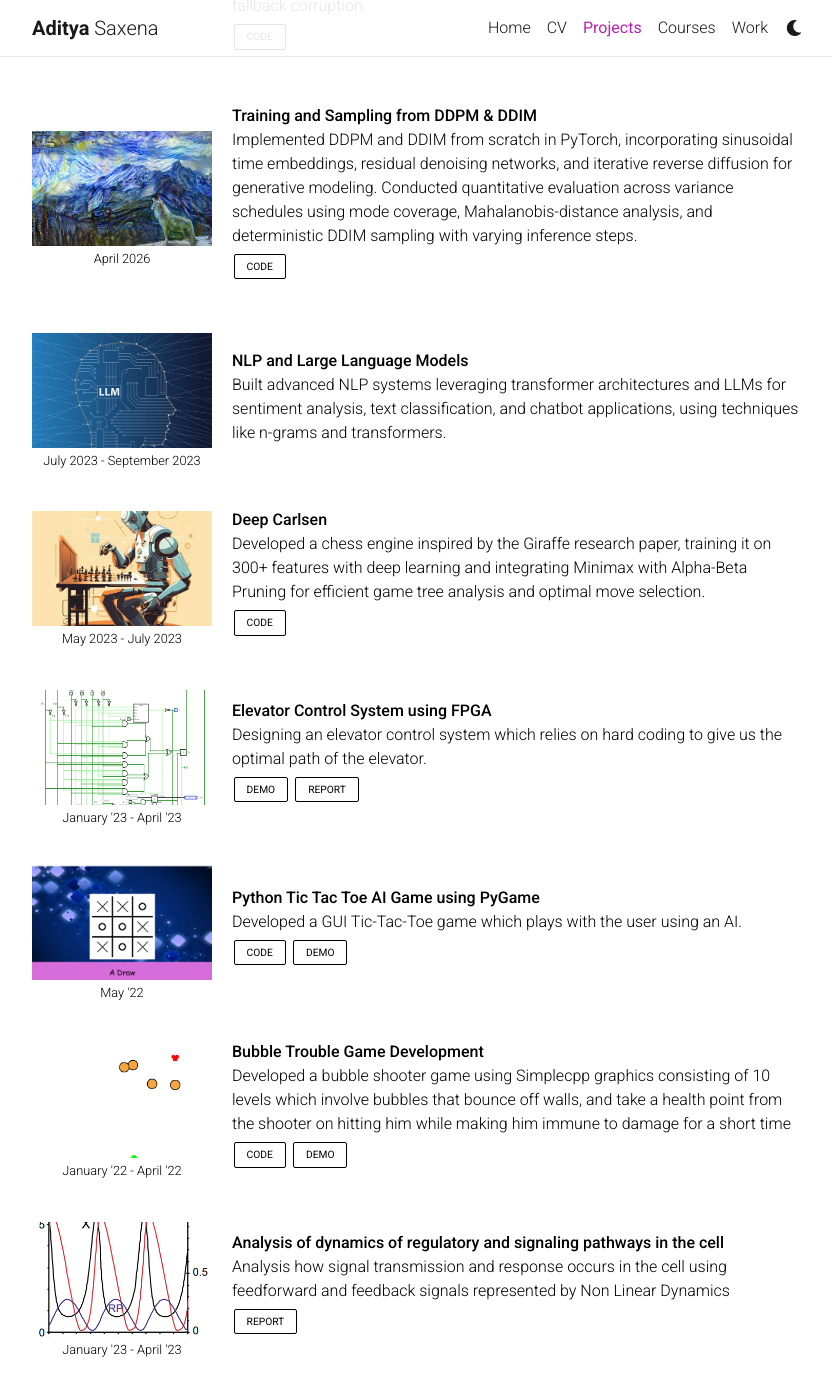
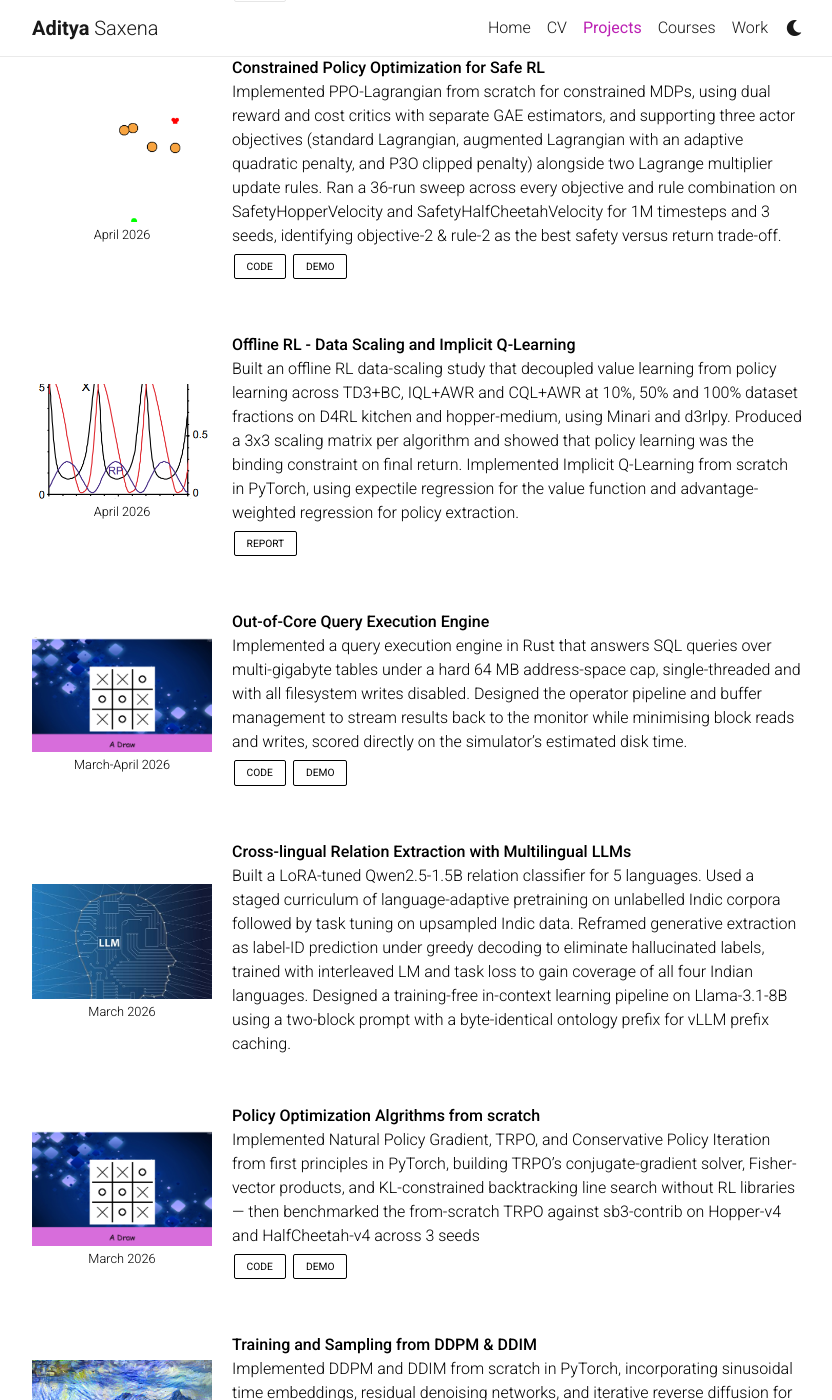
Before and after one commit to adityaaa2511/adityaaa2511.github.io, a Jekyll site: the page built from _pages/projects.md, in a window 1280 px wide and 1400 px high, scrolled down 433 px. Shown: the whole window, without its empty margins (223-1055 px from the left). Built offline with Jekyll 4.4.1, drawn with Linux system fonts in a browser that asks for light colours; nearby versions of some CDN libraries; comment, search, counter and statistics services are not loaded; a style sheet for code colours, icons or effects is not loaded; some of the changed text lies outside the part shown.

Commit message:
Added some projects

```diff
--- a/_data/projects.yml
+++ b/_data/projects.yml
@@ -3,10 +3,70 @@
     src: /assets/img/project/jpeg.png
     alt:
   date: April 2026
-  description: Distilled reasoning from Qwen2.5-7B into Qwen2.5-1.5B, Llama-3.2-1B — across English, Hindi, Bengali, Kannada and Tamil. Solved the cross-tokenizer problem by restricting logit KD to an aligned answer sub-vocabulary. Cut teacher decode tokens ~35% by running self-consistency in English and rendering once into the target language, and recovered 20% more of Tamil/Kannada traces via STaR-style rationalization. Eliminated an implicit 9x gradient skew toward Indic scripts with per-example length normalization; added script-adaptation pretraining to kill byte-fallback corruption.
+  description: Distilled CoT reasoning from Qwen2.5-7B into Qwen2.5-1.5B and Llama-3.2-1B students across 5 languages. Countered Indic token fertility with English-pivot self-consistency (k=4) + target-language rendering; raised usable Tamil/Kannada trace yield by 20\% via STaR-style gold-conditioned rationalization. Eliminated an 9× gradient skew towards Indic scripts with per-example length normalization and added script-adaptation pretraining to reduce byte-fallback corruption.
   links:
     code: https://github.com/Spandan2003/jpeg-image-compression
     demo:
+    blog:
+    report:
+
+- title: Constrained Policy Optimization for Safe RL
+  image:
+    src: /assets/img/project/bubbleshooter.png
+    alt:
+  date: April 2026
+  description: Implemented PPO-Lagrangian from scratch for constrained MDPs, using dual reward and cost critics with separate GAE estimators, and supporting three actor objectives (standard Lagrangian, augmented Lagrangian with an adaptive quadratic penalty, and P3O clipped penalty) alongside two Lagrange multiplier update rules. Ran a 36-run sweep across every objective and rule combination on SafetyHopperVelocity and SafetyHalfCheetahVelocity for 1M timesteps and 3 seeds, identifying objective-2 & rule-2 as the best safety versus return trade-off.
+  links:
+    code: https://github.com/Spandan2003/bubble-trouble-game
+    demo: /assets/img/project/bubble_vid.mp4
+    blog:
+    report:
+
+- title: Offline RL - Data Scaling and Implicit Q-Learning
+  image:
+    src: /assets/img/project/PH567.png
+    alt:
+  date: April 2026
+  description: Built an offline RL data-scaling study that decoupled value learning from policy learning across TD3+BC, IQL+AWR and CQL+AWR at 10%, 50% and 100% dataset fractions on D4RL kitchen and hopper-medium, using Minari and d3rlpy. Produced a 3x3 scaling matrix per algorithm and showed that policy learning was the binding constraint on final return. Implemented Implicit Q-Learning from scratch in PyTorch, using expectile regression for the value function and advantage-weighted regression for policy extraction.
+  links:
+    code:
+    demo:
+    blog:
+    report: /assets/pdf/project/PH567.pdf
+
+- title: Out-of-Core Query Execution Engine
+  image:
+    src: /assets/img/project/tictactoe.png
+    alt:
+  date: March-April 2026
+  description: Implemented a query execution engine in Rust that answers SQL queries over multi-gigabyte tables under a hard 64 MB address-space cap, single-threaded and with all filesystem writes disabled. Designed the operator pipeline and buffer management to stream results back to the monitor while minimising block reads and writes, scored directly on the simulator's estimated disk time.
+  links:
+    code: https://github.com/Spandan2003/tic-tac-toe-game
+    demo: /assets/img/project/tictactoe_video.mp4
+    blog:
+    report:
+
+- title: Cross-lingual Relation Extraction with Multilingual LLMs
+  image:
+    src: /assets/img/project/nlp_llm.png
+    alt:
+  date: March 2026
+  description: Built a LoRA-tuned Qwen2.5-1.5B relation classifier for 5 languages. Used a staged curriculum of language-adaptive pretraining on unlabelled Indic corpora followed by task tuning on upsampled Indic data. Reframed generative extraction as label-ID prediction under greedy decoding to eliminate hallucinated labels, trained with interleaved LM and task loss to gain coverage of all four Indian languages. Designed a training-free in-context learning pipeline on Llama-3.1-8B using a two-block prompt with a byte-identical ontology prefix for vLLM prefix caching.
+  links:
+    code:
+    demo:
+    blog:
+    report:
+
+- title: Policy Optimization Algrithms from scratch
+  image:
+    src: /assets/img/project/tictactoe.png
+    alt:
+  date: March 2026
+  description: Implemented Natural Policy Gradient, TRPO, and Conservative Policy Iteration from first principles in PyTorch, building TRPO's conjugate-gradient solver, Fisher-vector products, and KL-constrained backtracking line search without RL libraries — then benchmarked the from-scratch TRPO against sb3-contrib on Hopper-v4 and HalfCheetah-v4 across 3 seeds
+  links:
+    code: https://github.com/Spandan2003/tic-tac-toe-game
+    demo: /assets/img/project/tictactoe_video.mp4
     blog:
     report:
 
@@ -14,7 +74,7 @@
   image:
     src: /assets/img/project/vangogh.png
     alt:
-  date: April 2026
+  date: March 2026
   description: Implemented DDPM and DDIM from scratch in PyTorch, incorporating sinusoidal time embeddings, residual denoising networks, and iterative reverse diffusion for generative modeling. Conducted quantitative evaluation across variance schedules using mode coverage, Mahalanobis-distance analysis, and deterministic DDIM sampling with varying inference steps.
   links:
     code: https://github.com/Spandan2003/neural-style-transfer-art
@@ -22,74 +82,26 @@
     blog:
     report:
 
-- title: NLP and Large Language Models
-  image:
-    src: /assets/img/project/nlp_llm.png
-    alt:
-  date: July 2023 - September 2023
-  description: Built advanced NLP systems leveraging transformer architectures and LLMs for sentiment analysis, text classification, and chatbot applications, using techniques like n-grams and transformers.
-  links:
-    code:
-    demo:
-    blog:
-    report:
-
-- title: Deep Carlsen
-  image:
-    src: /assets/img/project/deepcarlsen.png
-    alt:
-  date: May 2023 - July 2023
-  description: Developed a chess engine inspired by the Giraffe research paper, training it on 300+ features with deep learning and integrating Minimax with Alpha-Beta Pruning for efficient game tree analysis and optimal move selection.
-  links:
-    code: https://github.com/Spandan2003/soc23-DeepCarlsen
-    demo:
-    blog:
-    report:
-
-- title: Elevator Control System using FPGA
+- title: Byte-Pair Encoding Tokenizer
   image:
     src: /assets/img/project/EE224.png
     alt:
-  date: January '23 - April '23
-  description: Designing an elevator control system which relies on hard coding to give us the optimal path of the elevator.
+  date: February 2026
+  description: Built a Byte-Pair Encoding tokenizer from scratch for Devanagari text, including iterative digram-merge vocabulary construction and deterministic tie-breaking; benchmarked on compression ratio, OOV rate, and token-frequency distribution to tune vocabulary size to 40,000 tokens
   links:
     code:
     demo: /assets/img/project/EE224.mp4
     model: https://circuitverse.org/users/174878/projects/elevator-82124d01-db64-422b-ae44-1a3ed5a752ea
     report: /assets/pdf/project/PH567.pdf
 
-- title: Python Tic Tac Toe AI Game using PyGame
+- title: Decoder-only Transformer
   image:
-    src: /assets/img/project/tictactoe.png
+    src: /assets/img/project/deepcarlsen.png
     alt:
-  date: May '22
-  description: Developed a GUI Tic-Tac-Toe game which plays with the user using an AI.
+  date: December 2025
+  description: Implemented a decoder-only Transformer from scratch in PyTorch, including multi-head causal self-attention, sinusoidal positional encodings, residual connections, and LayerNorm. Trained on TinyStories Dataset using FastTest embeddings, mixed-precision (AMP), gradient accumulation, cosine LR schedule and perplexity-based evaluation. Built an efficient autoregressive generation pipeline with KV-cache, temperature \& top-k sampling, and beam search, enabling fast text decoding and coherent story generation.
   links:
-    code: https://github.com/Spandan2003/tic-tac-toe-game
-    demo: /assets/img/project/tictactoe_video.mp4
+    code: https://github.com/Spandan2003/soc23-DeepCarlsen
+    demo:
     blog:
     report:
-
-- title: Bubble Trouble Game Development
-  image:
-    src: /assets/img/project/bubbleshooter.png
-    alt:
-  date: January '22 - April '22
-  description: Developed a bubble shooter game using Simplecpp graphics consisting of 10 levels which involve bubbles that bounce off walls, and take a health point from the shooter on hitting him while making him immune to damage for a short time
-  links:
-    code: https://github.com/Spandan2003/bubble-trouble-game
-    demo: /assets/img/project/bubble_vid.mp4
-    blog:
-    report:
-
-- title: Analysis of dynamics of regulatory and signaling pathways in the cell
-  image:
-    src: /assets/img/project/PH567.png
-    alt:
-  date: January '23 - April '23
-  description: Analysis how signal transmission and response occurs in the cell using feedforward and feedback signals represented by Non Linear Dynamics
-  links:
-    code:
-    demo:
-    blog:
-    report: /assets/pdf/project/PH567.pdf
```
Also changed, not shown: _pages/home.md (+1 -1 lines).
